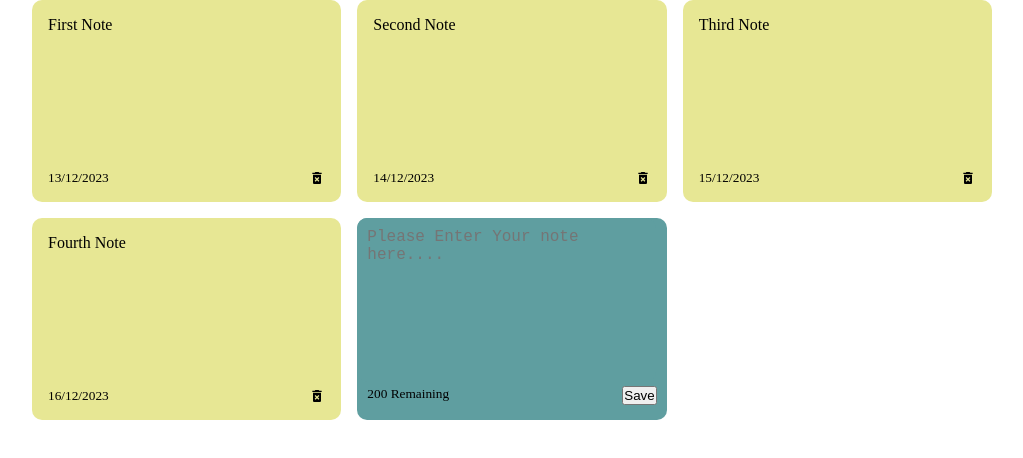
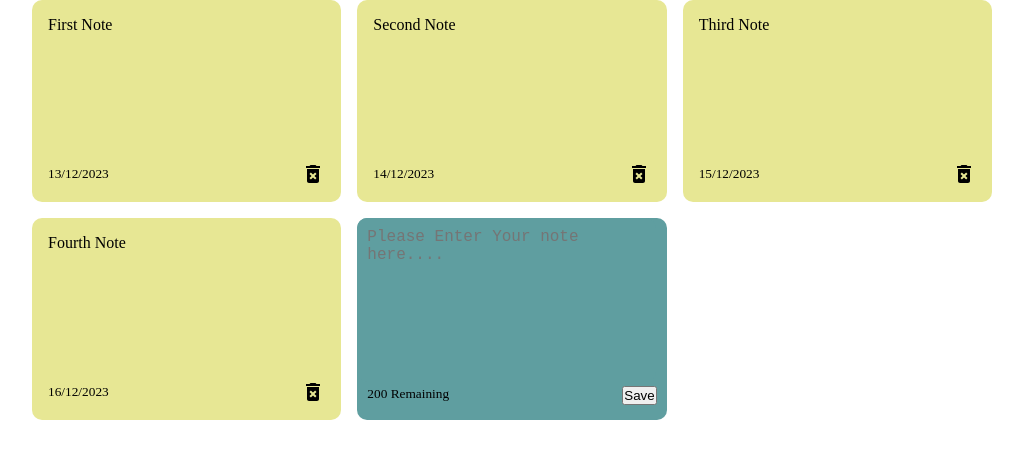
Before and after one commit to Shubhank-S/React-Notes-App, a React (Vite) app: page / in a window 1280 px wide. Shown: the top 458 px of the page, without its empty margins (128-1151 px from the left). Built offline with nearby package versions, Linux system fonts and the light colour scheme.

Commit message:
Delete Functionality added

```diff
--- a/src/components/Note/Note.css
+++ b/src/components/Note/Note.css
@@ -13,3 +13,8 @@
    align-items: center;
    justify-content: space-between;
 }
+
+.note_delete_icon{
+    font-size: 1.5rem;
+    cursor: pointer;
+}
--- a/src/components/Note/Note.jsx
+++ b/src/components/Note/Note.jsx
@@ -1,13 +1,23 @@
 import { MdDeleteForever } from "react-icons/md";
+import useNoteContext from "../../hooks/useNoteContext";
 import "./Note.css";
 
 function Note({ id, text, date }) {
+  const { notes, setNotes, addNote } = useNoteContext();
+
+  const deleteNote = (id) => {
+    const deleteNotes = notes.filter((note) => note.id !== id);
+    setNotes(deleteNotes);
+  };
   return (
     <div className="note">
       <span>{text}</span>
       <div className="note_footer">
         <small>{date}</small>
-        <MdDeleteForever className="note_delete_icon" />
+        <MdDeleteForever
+          className="note_delete_icon"
+          onClick={() => deleteNote(id)}
+        />
       </div>
     </div>
   );
```
